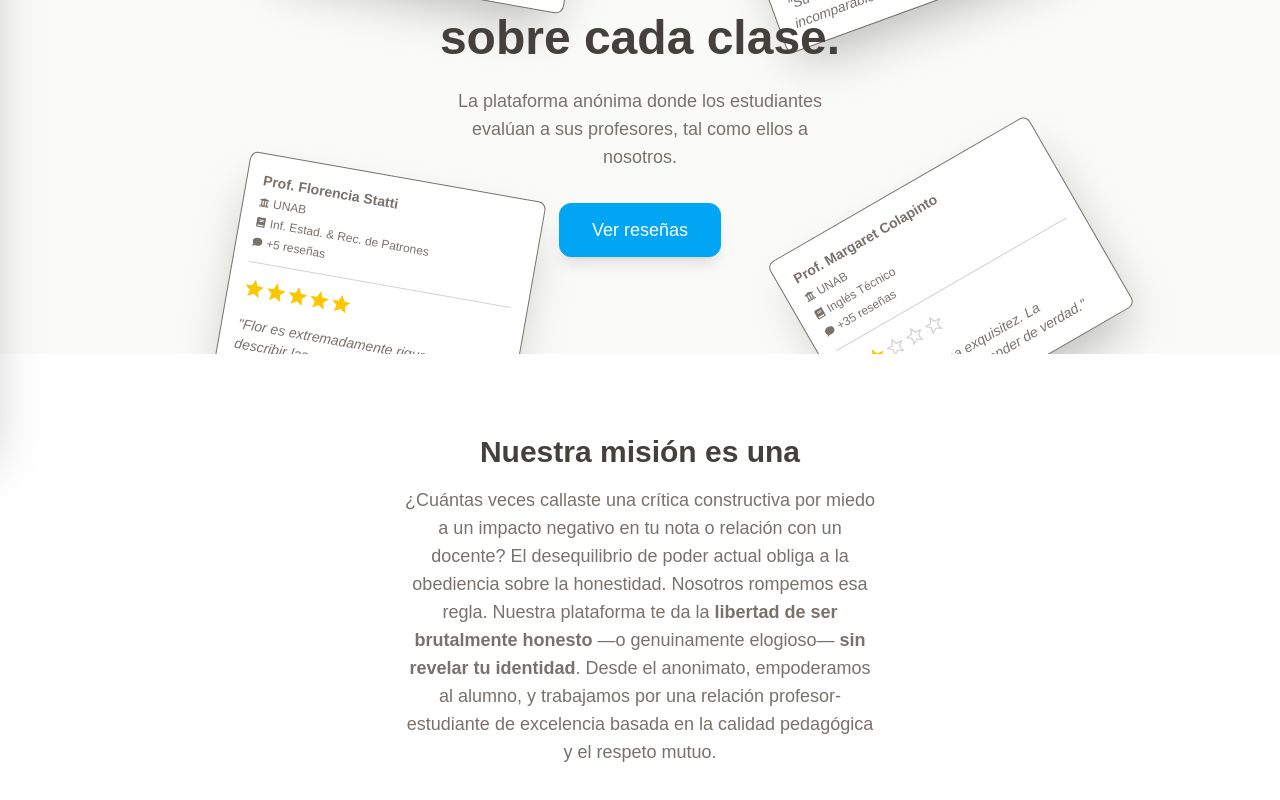
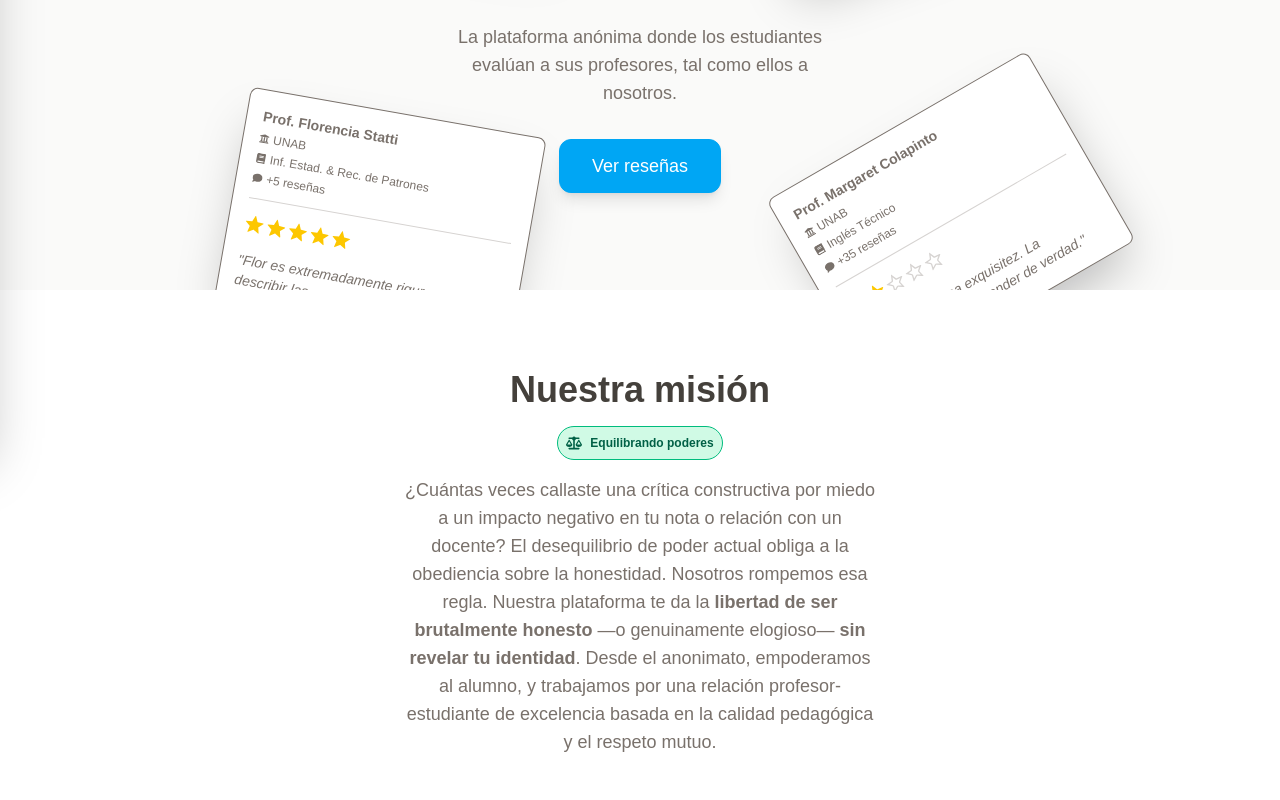
Before and after one commit to DataAnalystGabo/CalificaTuProfe, a React (Vite) app: page / in a window 1280 px wide. Shown: the part 350-1150 px from the top of the page. Built offline with nearby package versions, Linux system fonts and the light colour scheme; a web font is replaced by a local one.

Commit message:
Sección Nuestra Misión resuelta. Header fixed

```diff
--- a/src/App.jsx
+++ b/src/App.jsx
@@ -2,6 +2,7 @@ import React, { useState } from 'react';
 import Header from './components/Header';
 import MobileMenu from './components/MobileMenu';
 import Target from './components/Target';
+import PillBadge from './components/PillBadge';
 
 function App() {
     const [isMenuOpen, setIsMenuOpen] = useState(false);
@@ -13,7 +14,7 @@ function App() {
         <div className="min-h-screen flex flex-col">
 
             {/* Componentes de Navegación */}
-            <Header onMenuToggle={toggleMenu} />
+            <Header onMenuToggle={toggleMenu}/>
             <MobileMenu isOpen={isMenuOpen} onClose={toggleMenu} />
 
             {/* Sección Principal (Main) */}
@@ -89,11 +90,20 @@ function App() {
             </main>
 
             <section className="w-full max-w-7xl mx-auto py-16 bg-white">
-                <div className="max-w-lg mx-auto p-4 text-center">
-                    <h2 className="text-3xl font-extrabold mb-4 text-stone-700">
-                        Nuestra misión es una
+                <div className="max-w-lg mx-auto p-4 text-center flex flex-col items-center">
+
+                    <h2 className="text-4xl font-extrabold mb-4 text-stone-700">
+                        Nuestra misión
                     </h2>
-                    <p className="text-lg mb-8 text-stone-500">
+
+                    <PillBadge
+                        text="Equilibrando poderes"
+                        bgColor="bg-emerald-100"
+                        borderColor="border-emerald-500"
+                        textColor="text-emerald-800"
+                    />
+
+                    <p className="text-lg mt-4 mb-8 text-stone-500">
                         ¿Cuántas veces callaste una crítica constructiva por miedo a un impacto negativo en tu nota o relación con un docente? El desequilibrio de poder actual obliga a la obediencia sobre la honestidad. Nosotros rompemos esa regla. Nuestra plataforma te da la <strong>libertad de ser brutalmente honesto</strong> —o genuinamente elogioso— <strong>sin revelar tu identidad</strong>. Desde el anonimato, empoderamos al alumno, y trabajamos por una relación profesor-estudiante de excelencia basada en la calidad pedagógica y el respeto mutuo.
                     </p>
                 </div>
--- a/src/components/Header.jsx
+++ b/src/components/Header.jsx
@@ -9,7 +9,7 @@ const MenuIcon = () => (
 
 export default function Header({ onMenuToggle }) {
     return (
-        <header className="bg-white shadow-md p-4 sticky top-0 z-20">
+        <header className="bg-white shadow-md w-full p-4 fixed top-0 z-30">
             <div className="max-w-6xl mx-auto flex justify-between items-center">
                 {/* Título de la App */}
                 <h1 className="text-xl font-bold text-stone-700">
--- /dev/null
+++ b/src/components/PillBadge.jsx
@@ -0,0 +1,23 @@
+import React from "react";
+import { FaScaleBalanced } from "react-icons/fa6";
+
+const PillBadge = ({ icon: Icon = FaScaleBalanced, text, bgColor, borderColor, textColor }) => {
+
+    // Clases dinámicas de Tailwind, usando backticks para interpolación
+    const classes = `
+        flex items-center space-x-2
+        p-2 text-xs font-semibold rounded-full
+        ${bgColor} ${borderColor} ${textColor}
+        border
+        w-max
+    `;
+
+    return (
+        <div className={classes}>
+            <Icon className="h-4 w-4" />
+            <span>{text}</span>
+        </div>
+    );
+};
+
+export default PillBadge;
```
